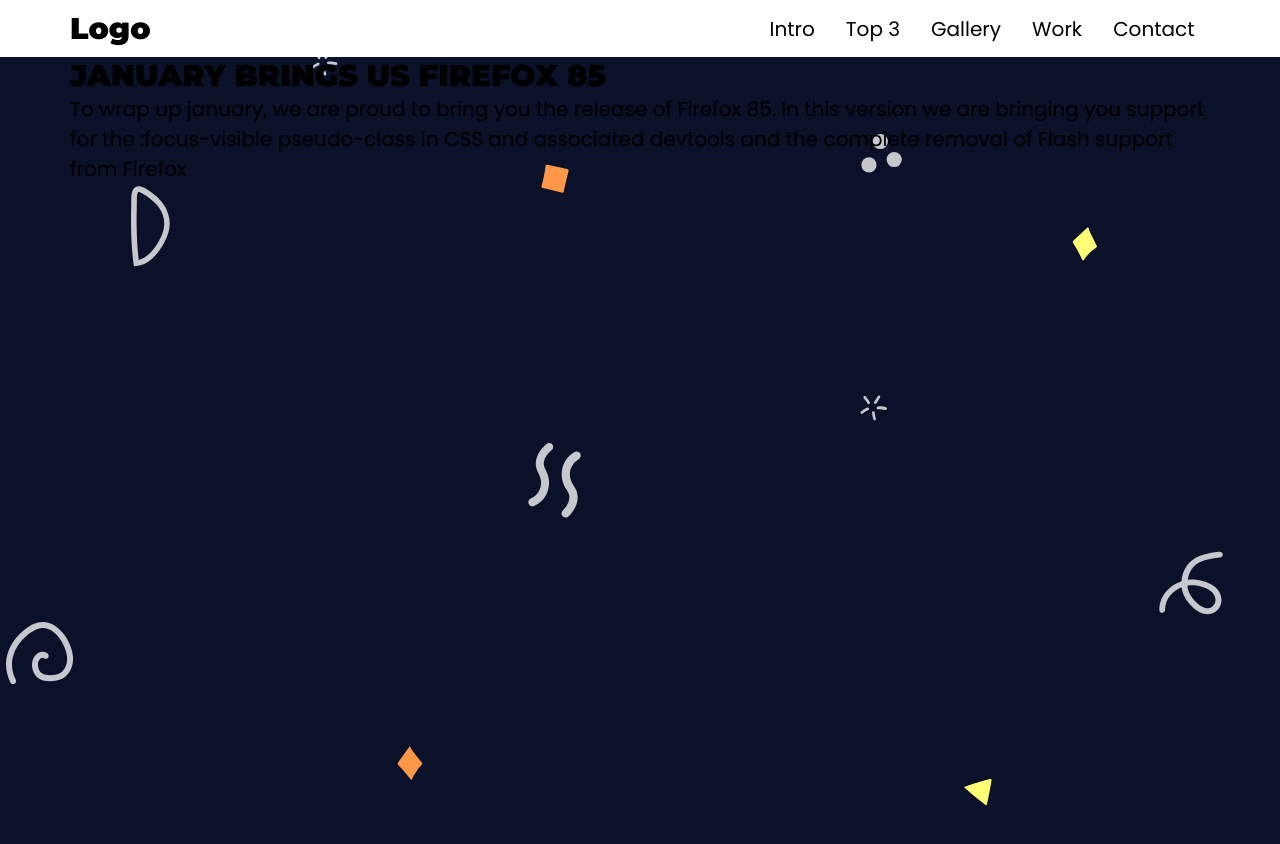
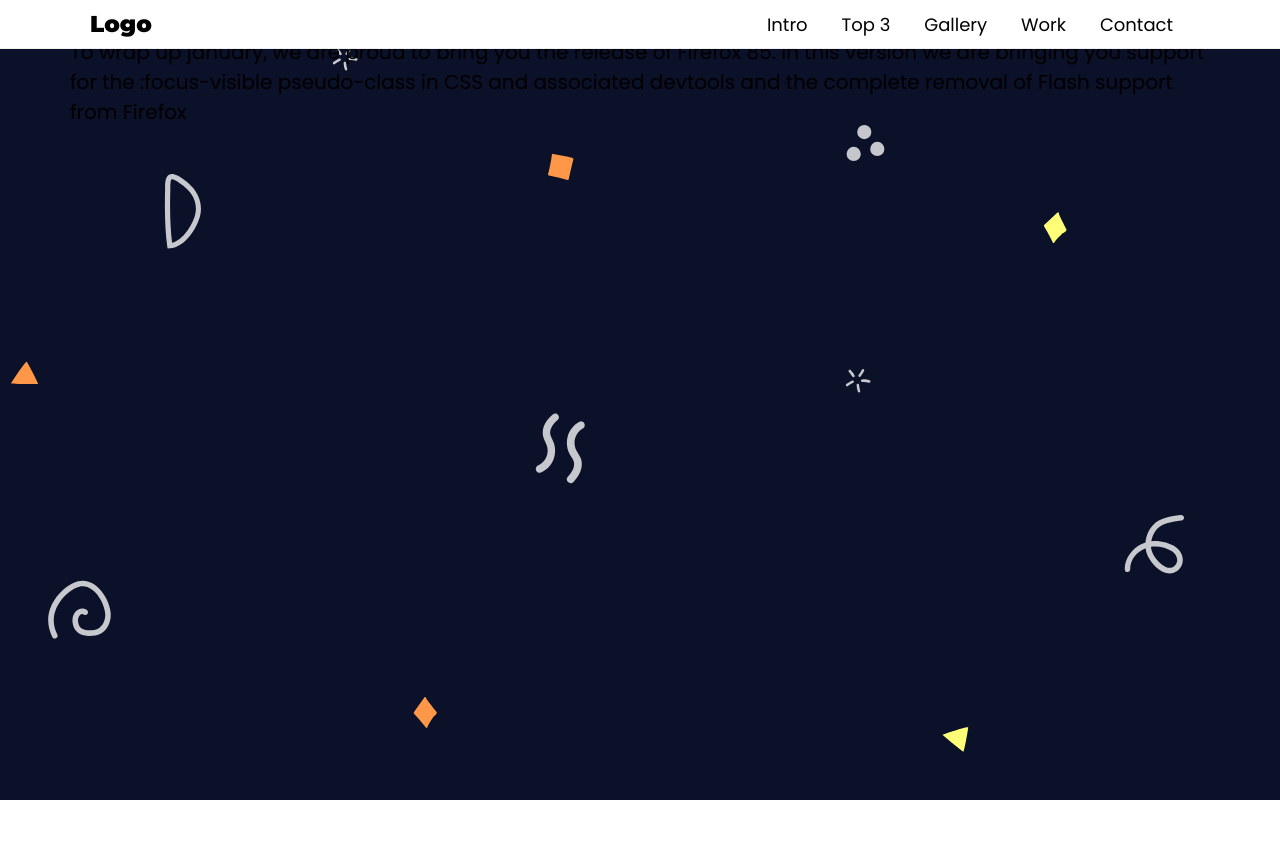
Before and after one commit to GleydsonLucena/simple_landing_page, a plain HTML site: page index.html in a window 1280 px wide. After the commit the page ends 800 px from the top, so only its background shows below. Drawn offline with Linux system fonts and the light colour scheme.

Commit message:
Update style.css

```diff
--- a/assets/css/style.css
+++ b/assets/css/style.css
@@ -39,12 +39,14 @@ h1, h2, h3, h4, h5, h6 {
     font-weight: 900;
 }
 
-.main-container {
-}
-
 .header-container {
+    position: fixed;
+    top: 0;
+    left: 0;
+    right: 0;
     width: 100vw;
     margin: 0 auto;
+    border-bottom: 1px solid #eee;
     background: #fff;
 }
 
@@ -54,7 +56,7 @@ h1, h2, h3, h4, h5, h6 {
     align-items: center;
     max-width: 1140px;
     margin: 0 auto;
-    padding: 10px 0;
+    padding: 10px 20px;
 }
 
 .logo {
@@ -64,19 +66,45 @@ h1, h2, h3, h4, h5, h6 {
 .logo > p {
     font-family: var(--fonteTitulo);
     font-weight: 900;
-    font-size: 3rem;
+    font-size: 2.3rem;
+}
+
+a {
+    text-decoration: none;
+    color: #000;
 }
 
 .main-nav {
     width: 40%;
+    font-size: 1.8rem;
 }
 
-.main-nav ul, a{
+.main-nav ul{
     display: flex;
     justify-content: space-around;
-    text-decoration: none;
-    list-style-type: none;
+    list-style: none;
     color: #000;
+}
+
+.main-nav ul li a {
+    position: relative;
+}
+
+.main-nav ul li a::after {
+    position: absolute;
+    content: '';
+    bottom: 0;
+    left: 50%;
+    width: 0;
+    height: 0.1rem;
+    border-radius: 20px;
+    background: crimson;
+    transition: all .5s ease-in-out;
+}
+
+.main-nav a:hover::after {
+    width: 50%;
+
 }
 
 .main-home {
```
